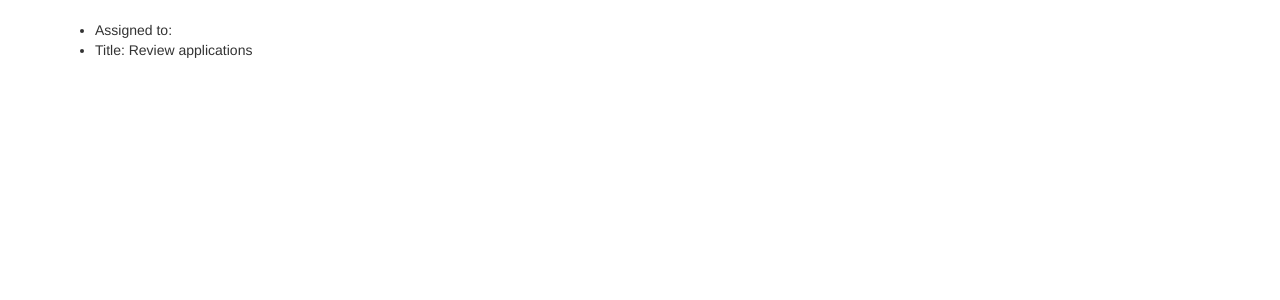
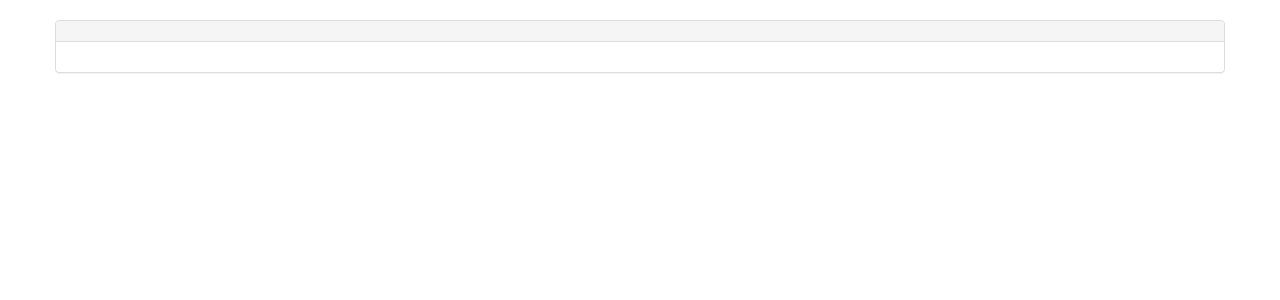
Before and after one commit to gazdagergo/angular-course, an Angular app: page / in a window 1280 px wide. Shown: the top 300 px of the page. Built offline with nearby package versions, Linux system fonts and the light colour scheme.

Commit message:
ng-content prepared

```diff
--- a/src/app/app.component.html
+++ b/src/app/app.component.html
@@ -2,10 +2,8 @@
 <div class="container">
   <div class="row">
     <br>
-    <ul>
-      <li>Assigned to: {{ task.assignee?.name }}</li>
-      <li>Title: {{ task.title }}</li>
-    </ul>
+
+    <bs-panel></bs-panel>
 
 
   </div>
--- a/src/app/app.module.ts
+++ b/src/app/app.module.ts
@@ -9,6 +9,7 @@ import { AuthorsComponent } from './authors/authors.component';
 import { AutoGrowDirective } from './auto-grow.directive';
 import { SummaryPipe } from './summary.pipe';
 import { FavoriteComponent } from './favorite/favorite.component';
+import { BootstrapPanelComponent } from './bootstrap-panel/bootstrap-panel.component';
 
 @NgModule({
   declarations: [
@@ -17,7 +18,8 @@ import { FavoriteComponent } from './favorite/favorite.component';
     AuthorsComponent,
     AutoGrowDirective,
     SummaryPipe,
-    FavoriteComponent
+    FavoriteComponent,
+    BootstrapPanelComponent
   ],
   imports: [
     BrowserModule,
--- /dev/null
+++ b/src/app/bootstrap-panel/bootstrap-panel.component.ts
@@ -0,0 +1,20 @@
+import { Component, OnInit } from '@angular/core';
+
+@Component({
+  selector: 'bs-panel',
+  styleUrls: ['./bootstrap-panel.component.css'],
+  template: `
+    <div class="panel panel-default">
+      <div class="panel-heading"></div>
+      <div class="panel-body"></div>
+    </div>
+  `
+})
+export class BootstrapPanelComponent implements OnInit {
+
+  constructor() { }
+
+  ngOnInit() {
+  }
+
+}
```
Also changed, not shown: src/app/bootstrap-panel/bootstrap-panel.component.css (added), 2 other files (tests, documents, lock files or other folders).
